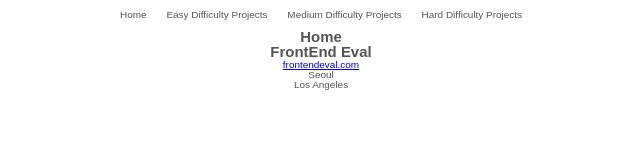
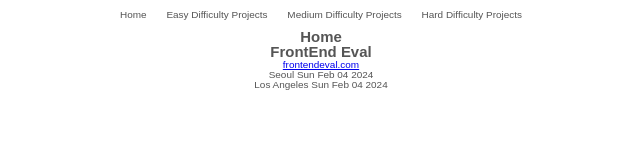
Before and after one commit to deltam3/frontendeval, a React (Vite) app in the folder consolidated/: page / in a window 1280 px wide. Shown: the top 160 px of the page, without its empty margins (319-959 px from the left). Built offline with nearby package versions, Linux system fonts and the light colour scheme.

Commit message:
displayed the date in the map statement of Home component

```diff
--- a/consolidated/src/pages/Home.tsx
+++ b/consolidated/src/pages/Home.tsx
@@ -19,7 +19,11 @@
   `;
 
   const result = props.dateList.map((item) => {
-    return <p key={item.city}>{item.city}</p>;
+    return (
+      <p key={item.city}>
+        {item.city} {item.date.toDateString()}
+      </p>
+    );
   });
 
   return (
```
